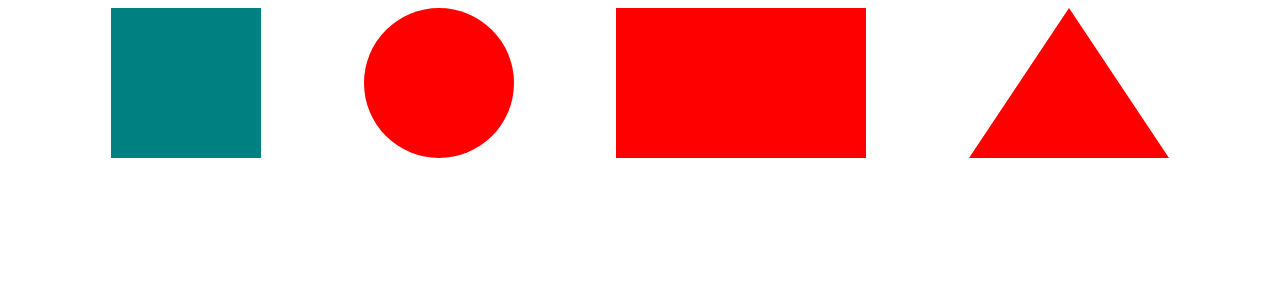
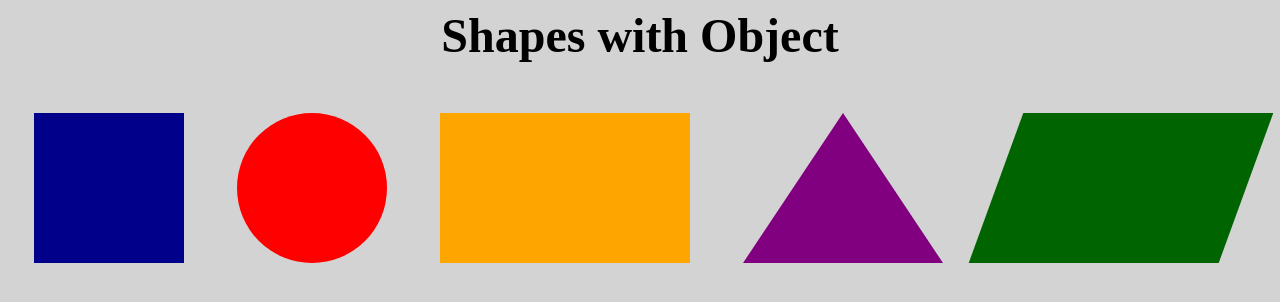
Before and after one commit to Ashrib/Shapes-with-Objects, a plain HTML site: page index.html in a window 1280 px wide. Drawn offline with Linux system fonts and the light colour scheme.

Commit message:
Add files via upload

```diff
--- a/app.js
+++ b/app.js
@@ -8,15 +8,22 @@ function Shapes (height, width, background, radius, br_right, br_left, br_top, b
     this.br_top = br_top,
     this.br_bottom = br_bottom
 }
-var square = new Shapes("150px", "150px", "teal", undefined, undefined, undefined, undefined, undefined);
+var square = new Shapes("150px", "150px", "darkblue", undefined, undefined, undefined, undefined, undefined);
 var circle = new Shapes("150px", "150px", "red", "50%", undefined, undefined, undefined, undefined);
-var rectangle = new Shapes("150px", "250px", "red", undefined, undefined, undefined, undefined, undefined);
-var triangle = new Shapes("0px", "0px", "transparent", undefined, "100px solid transparent", "100px solid transparent", undefined, "150px solid red");
+var rectangle = new Shapes("150px", "250px", "orange", undefined, undefined, undefined, undefined, undefined);
+var triangle = new Shapes("0px", "0px", "transparent", undefined, "100px solid transparent", "100px solid transparent", undefined, "150px solid purple");
+var parallelogram = new Shapes("150px", "250px", "darkgreen",undefined, undefined, undefined, undefined, undefined);
 
-var getParentDiv = document.getElementById("container");
-getParentDiv.style.display = "flex";
-getParentDiv.style.flexWrap = "wrap";
-getParentDiv.style.justifyContent = "space-evenly";
+var getMainDiv = document.getElementById("container");
+
+var title = document.createElement("div");
+title.setAttribute("id", "title");
+title.appendChild(document.createTextNode("Shapes with Object"));
+getMainDiv.appendChild(title);
+
+var getParentDiv = document.createElement("div");
+getParentDiv.setAttribute("id","shapes-container")
+getMainDiv.appendChild(getParentDiv);
 
 var sqDiv = document.createElement("div");
 sqDiv.style.height = square.height;
@@ -45,3 +52,10 @@ triDiv.style.borderBottom = triangle.br_bottom;
 triDiv.style.borderLeft = triangle.br_left;
 triDiv.style.borderRight = triangle.br_right;
 getParentDiv.appendChild(triDiv);
+
+var paraDiv = document.createElement("div");
+paraDiv.style.height = parallelogram.height;
+paraDiv.style.width = parallelogram.width;
+paraDiv.style.background = parallelogram.background;
+paraDiv.style.transform = "skew(-20deg)"
+getParentDiv.appendChild(paraDiv);
--- a/index.html
+++ b/index.html
@@ -5,6 +5,22 @@
     <meta http-equiv="X-UA-Compatible" content="IE=edge">
     <meta name="viewport" content="width=device-width, initial-scale=1.0">
     <title>Shape by object</title>
+    <style>
+        body{
+            background-color: rgba(0, 0, 0, 0.172);
+        }
+        #title{
+            text-align: center;
+            font-size: 3em;
+            font-weight: 900;
+            margin-bottom: 50px;
+        }
+        #shapes-container{
+            display: flex;
+            flex-wrap: wrap;
+            justify-content: space-around;
+        }
+    </style>
 </head>
 <body>
     <div id="container"></div>
```
